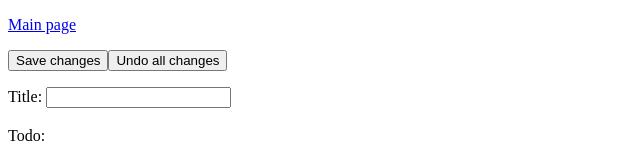
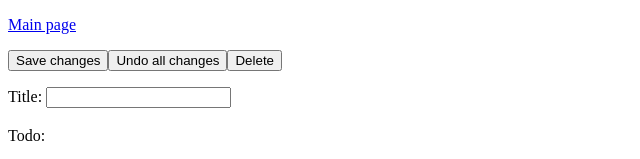
Before and after one commit to psqq/vue-todo-app, a Vue app: page / in a window 1280 px wide. Both pictures are taken after a click on the button "Создать новую заметку". Shown: the top 159 px of the page, without its empty margins (0-640 px from the left). Built offline with nearby package versions, Linux system fonts and the light colour scheme; what vuex-undo-redo would draw is missing.

Commit message:
Delete note in note page

```diff
--- a/src/views/Note.vue
+++ b/src/views/Note.vue
@@ -6,6 +6,7 @@
     <p>
       <button @click="saveChanges()">Save changes</button>
       <button @click="undoAllChangesWithConfirm()">Undo all changes</button>
+      <button @click="deleteThisNote()">Delete</button>
     </p>
     Title: <input
       type="text"
@@ -52,7 +53,8 @@ export default {
       "setTitle",
       "saveOrCreateNew",
       "setTodo",
-      "undoAllChanges"
+      "undoAllChanges",
+      "delete"
     ]),
     saveChanges() {
       this.saveOrCreateNew();
@@ -61,6 +63,14 @@ export default {
       const yesNo = confirm("Действительно хотите отменить все изменения?");
       if (yesNo) {
         this.undoAllChanges();
+      }
+    },
+    deleteThisNote() {
+      const id = this.note.id;
+      const yesNo = confirm("Вы уверены что хотите удалить заметку?");
+      if (yesNo) {
+        this.delete({ id });
+        this.$router.push("/");
       }
     }
   },
```
